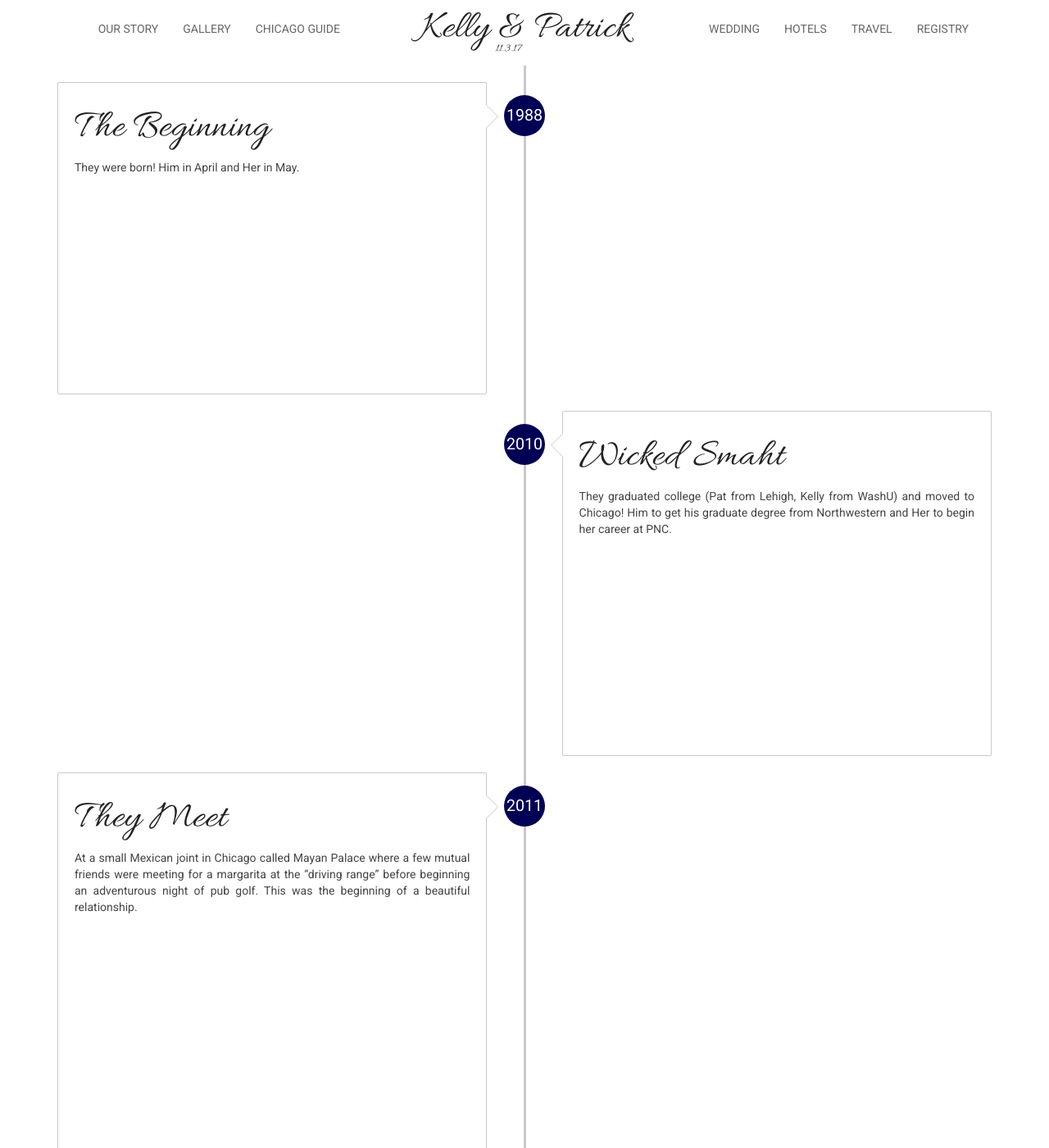
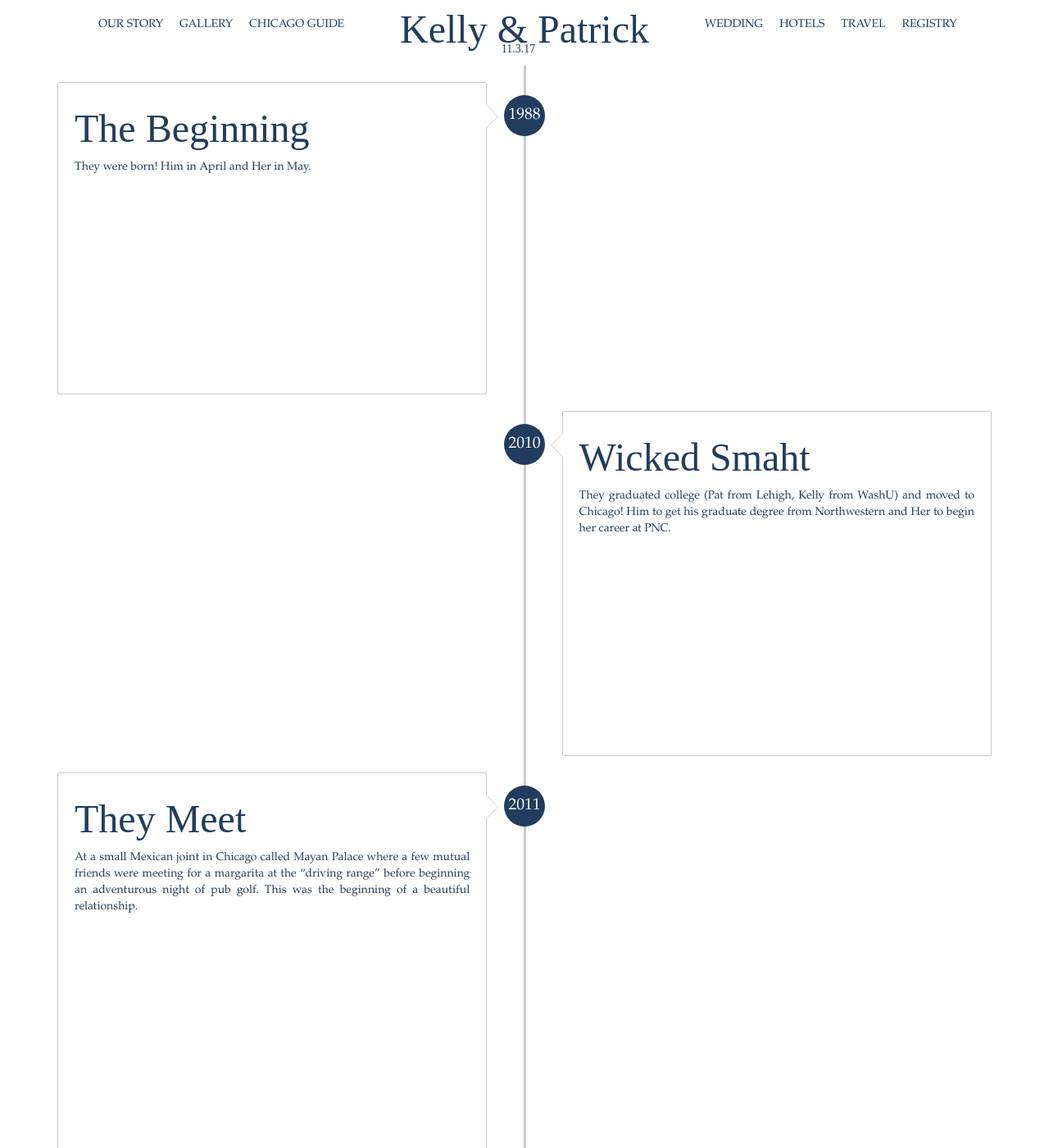
Before and after one commit to futurefullers/futurefullers.github.io, a Jekyll site: the page built from story.html, in a window 1280 px wide and 1400 px high. Shown: the whole window at 82% size. Built offline with Jekyll 4.4.1, drawn with Linux system fonts in a browser that asks for light colours; nearby versions of some CDN libraries.

Commit message:
Changed fonts/colors to match all the printed items we've made

```diff
--- a/_sass/global.scss
+++ b/_sass/global.scss
@@ -1,10 +1,7 @@
-$black: #222;
-$gray: #444;
-$light-gray: #666;
 $offwhite: #c9c9c9;
 $white: #fff;
 
-$navy: #005;
+$navy: #213c5e;
 $champagne: #f0e68c;
 
 $cta-blue: #00a1de;
@@ -18,13 +15,17 @@ html {
 }
 
 body {
-  font-family: 'Roboto', 'Helvetica', sans-serif;
+  font-family: 'Palatino', 'Helvetica', sans-serif;
   text-align: center;
 }
 
 p,
 li {
-  color: $gray;
+  color: $navy;
+}
+
+a {
+  color: lighten($navy, 30%);
 }
 
 li {
@@ -34,8 +35,11 @@ li {
 
 h1,
 h2,
-h3 {
-  color: $black;
+h3,
+h4,
+h5,
+h6 {
+  color: $navy;
   margin-top: 10px;
 }
 
@@ -50,7 +54,7 @@ blockquote {
 }
 
 .cursive {
-  font-family: 'Allura', cursive;
+  font-family: 'Edwardian Script ITC', cursive;
 }
 
 .mono {
--- a/_sass/navbar.scss
+++ b/_sass/navbar.scss
@@ -4,13 +4,13 @@
 }
 
 .navbar-default .navbar-nav > li > a {
-  color: $light-gray;
+  color: $navy;
   margin: 10px 0;
   padding: 15px 10px;
   text-transform: uppercase;
 
   @media (min-width: 992px) {
-    padding: 15px;
+    padding: 10px;
   }
 }
 
@@ -23,7 +23,7 @@
   margin-top: 15px;
 
   > a {
-    color: $black;
+    color: $navy;
     text-decoration: none;
   }
 
@@ -35,7 +35,7 @@
 }
 
 .small-date {
-  color: $black;
+  color: $navy;
   font-size: 8px;
   margin-bottom: 0;
   margin-top: -17px;
@@ -53,8 +53,8 @@
 }
 
 .date {
-  color: $black;
+  color: $navy;
   margin-bottom: 0;
   margin-top: -23px;
-  padding-right: 40px;
+  padding-right: 15px;
 }
--- a/_sass/pages.scss
+++ b/_sass/pages.scss
@@ -1,5 +1,5 @@
 .clock {
-  color: $gray;
+  color: $navy;
   display: none;
   float: left;
   font-size: 30px;
--- a/_sass/story.scss
+++ b/_sass/story.scss
@@ -104,7 +104,7 @@
 }
 
 .timeline-title {
-  color: $black;
+  color: $navy;
   font-size: 24px;
 
   @media (min-width: 768px) {
```
